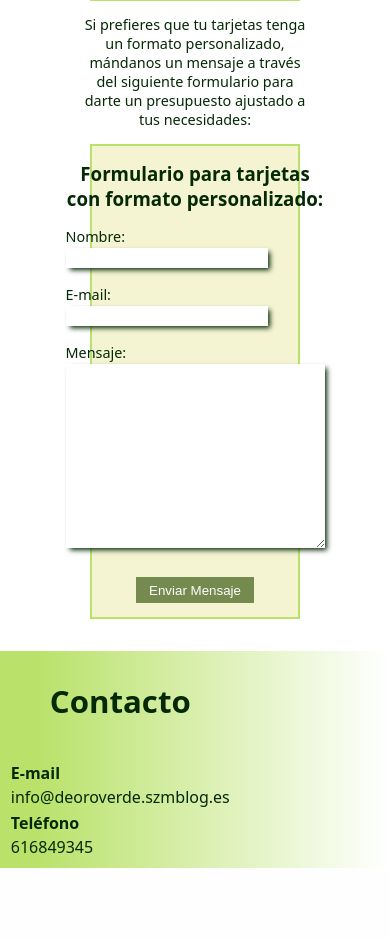
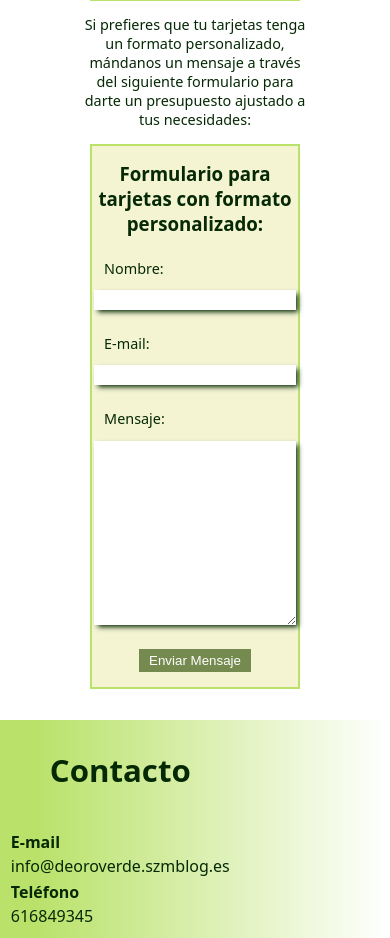
Before and after one commit to Vendelshella/proyecto_deOroVerde, a PHP site: page /realizar_pedido.html in a window 390 px wide. Shown: the part 765-1703 px from the top of the page. Before the commit the page ends 1633 px from the top, so only its background shows below. Run offline with PHP 8.4, Linux system fonts and the light colour scheme.

Commit message:
intento arreglar formularios responsive

```diff
--- a/css/body_realizar_pedido.css
+++ b/css/body_realizar_pedido.css
@@ -48,7 +48,6 @@
     height: 100%;
     opacity: 0;
     cursor: pointer;
-
 }
 /* fin boton input file */
 .seleccion{
@@ -87,4 +86,13 @@
     .input_file{
         padding: 0% 2%;
     }
+    .table2 label{
+        margin: 5%;
+    }
+    .table2 th{
+        margin: 5%;
+    }
+    textarea{
+        width: 100%;
+    }
 }
```
